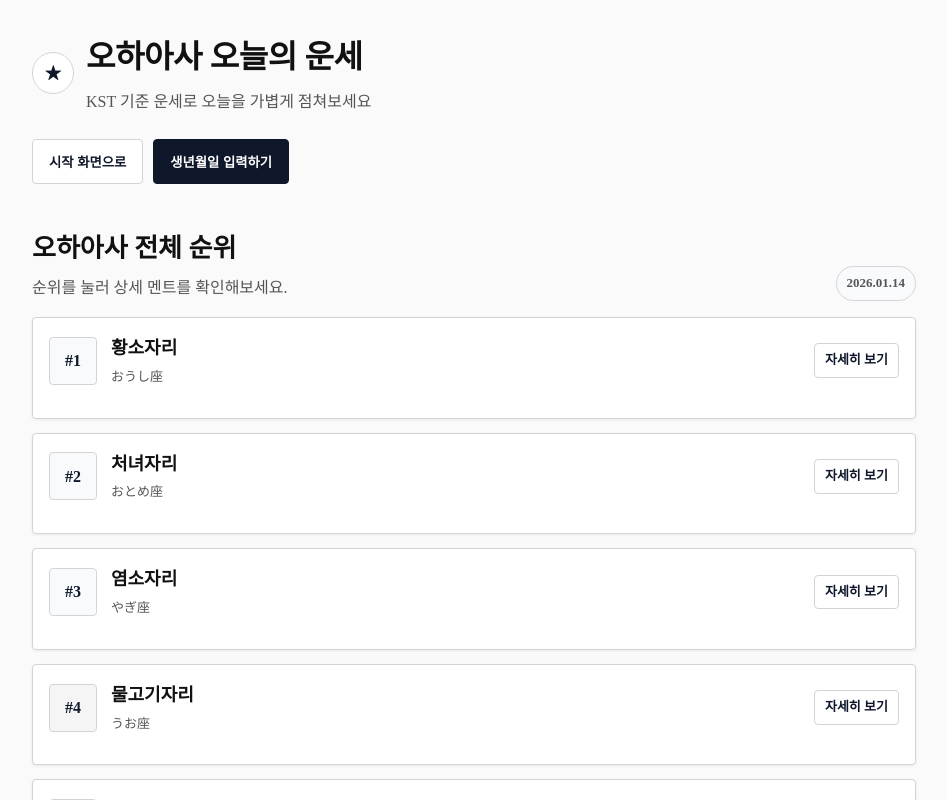
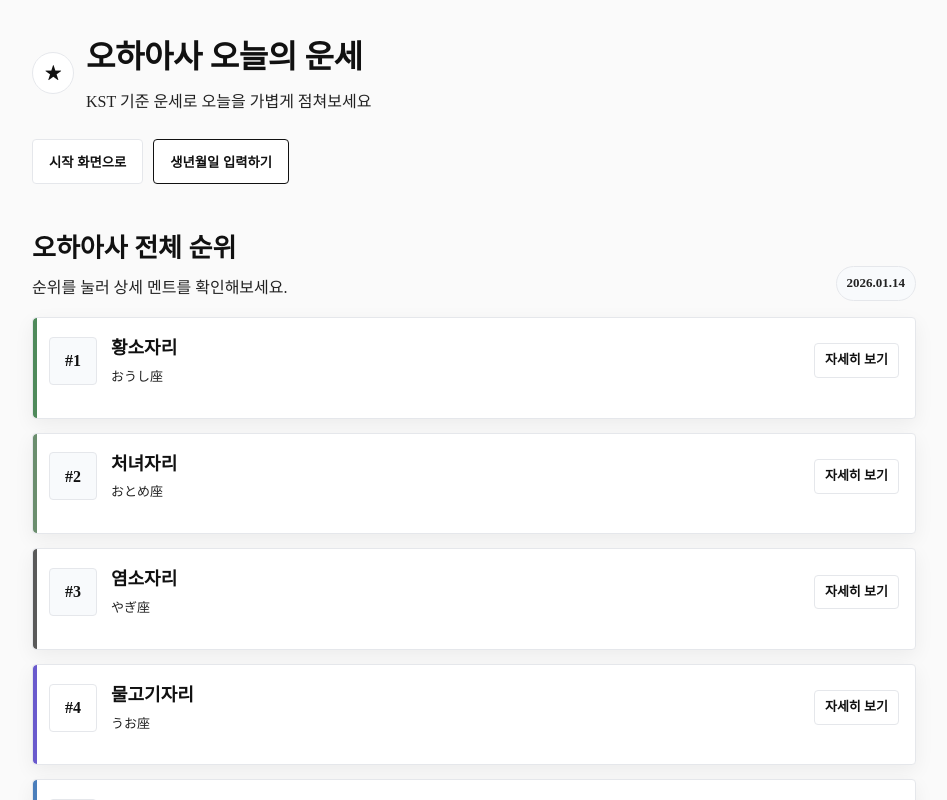
Before and after one commit to PoongzaGoon/OhaAsa, a React (Vite) app: page / in a window 1280 px wide. Both pictures are taken after a click on the button "오하아사 전체 순위 보기". Shown: the top 800 px of the page, without its empty margins (166-1113 px from the left). Built offline with nearby package versions, Linux system fonts and the light colour scheme.

Commit message:
Refine zodiac card styling

```diff
--- a/src/components/FortuneCards.jsx
+++ b/src/components/FortuneCards.jsx
@@ -1,9 +1,12 @@
-function FortuneCards({ fortunes }) {
+import { getZodiacColorStyle } from '../lib/zodiacColors';
+
+function FortuneCards({ fortunes, zodiacName }) {
+  const zodiacStyle = getZodiacColorStyle(zodiacName);
   return (
     <section className="section">
       <div className="grid cards-grid two-column">
         {fortunes.map((item) => (
-          <div key={item.key} className="glass-card card">
+          <div key={item.key} className="glass-card card zodiac-card" style={zodiacStyle}>
             <div className="meta">
               <span className="tag">{item.name}</span>
               <span className="tag">{item.toneLabel}</span>
--- a/src/components/OhaasaRanking.jsx
+++ b/src/components/OhaasaRanking.jsx
@@ -1,5 +1,6 @@
 import { useEffect, useMemo, useRef, useState } from 'react';
 import { normalizeOhaasaScores } from '../lib/fortuneScores';
+import { getZodiacColorStyle } from '../lib/zodiacColors';
 
 const CATEGORY_LABELS = {
   total: '총운',
@@ -106,7 +107,11 @@ function OhaasaRanking() {
           const scores = normalizeOhaasaScores(item.scores) || {};
           const detailId = `ranking-detail-${item.rank}`;
           return (
-            <div key={`${item.rank}-${item.sign_jp}`} className={`glass-card ranking-item ${isExpanded ? 'open' : ''}`}>
+            <div
+              key={`${item.rank}-${item.sign_jp}`}
+              className={`glass-card ranking-item ${isExpanded ? 'open' : ''}`}
+              style={getZodiacColorStyle(item.sign_ko)}
+            >
               <button
                 className="ranking-toggle"
                 type="button"
--- /dev/null
+++ b/src/lib/zodiacColors.js
@@ -0,0 +1,57 @@
+export const ZODIAC_COLORS = {
+  aries: '#E5533D',
+  taurus: '#4F8A5B',
+  gemini: '#F2B705',
+  cancer: '#4A7EBB',
+  leo: '#E08E1B',
+  virgo: '#6B8E6E',
+  libra: '#8A6BBE',
+  scorpio: '#7B2C3F',
+  sagittarius: '#2F8F9D',
+  capricorn: '#5A5A5A',
+  aquarius: '#3FA7D6',
+  pisces: '#6A5ACD',
+};
+
+const ZODIAC_NAME_MAP = {
+  양자리: 'aries',
+  황소자리: 'taurus',
+  쌍둥이자리: 'gemini',
+  게자리: 'cancer',
+  사자자리: 'leo',
+  처녀자리: 'virgo',
+  천칭자리: 'libra',
+  전갈자리: 'scorpio',
+  사수자리: 'sagittarius',
+  염소자리: 'capricorn',
+  물병자리: 'aquarius',
+  물고기자리: 'pisces',
+};
+
+const toRgba = (hex, alpha) => {
+  const value = hex.replace('#', '');
+  const size = value.length === 3 ? 1 : 2;
+  const toChannel = (start) => {
+    const raw = value.slice(start, start + size);
+    const expanded = size === 1 ? `${raw}${raw}` : raw;
+    return parseInt(expanded, 16);
+  };
+  const r = toChannel(0);
+  const g = toChannel(size);
+  const b = toChannel(size * 2);
+  return `rgba(${r}, ${g}, ${b}, ${alpha})`;
+};
+
+export const getZodiacColorByName = (name) => {
+  if (!name) return '#d4d4d8';
+  const key = ZODIAC_NAME_MAP[name.trim()];
+  return ZODIAC_COLORS[key] || '#d4d4d8';
+};
+
+export const getZodiacColorStyle = (name) => {
+  const color = getZodiacColorByName(name);
+  return {
+    '--zodiac-color': color,
+    '--zodiac-color-glow': toRgba(color, 0.25),
+  };
+};
--- a/src/pages/Result.jsx
+++ b/src/pages/Result.jsx
@@ -96,7 +96,7 @@ function Result() {
         />
       </div>
       <div className="result-stack">
-        <FortuneCards fortunes={fortune.fortunes} />
+        <FortuneCards fortunes={fortune.fortunes} zodiacName={fortune.westernZodiac} />
       </div>
     </div>
   );
--- a/src/styles/main.css
+++ b/src/styles/main.css
@@ -2,10 +2,10 @@
   color-scheme: light;
   --bg-primary: #fafafa;
   --panel: #ffffff;
-  --border: #d4d4d8;
+  --border: #e5e7eb;
   --text: #111111;
-  --muted: #555555;
-  --accent: #0f172a;
+  --muted: #222222;
+  --accent: #111111;
   --accent-soft: #e2e8f0;
   --success: #1f7a5c;
   --warning: #a16207;
@@ -56,7 +56,7 @@ a {
   background: var(--panel);
   border: 1px solid var(--border);
   border-radius: var(--radius);
-  box-shadow: 0 1px 3px rgba(15, 23, 42, 0.08);
+  box-shadow: 0 6px 20px rgba(0, 0, 0, 0.06);
 }
 
 .header {
@@ -131,9 +131,9 @@ a {
 .status-banner {
   padding: 12px 14px;
   border-radius: var(--radius);
-  background: #fff8e1;
-  border: 1px solid #f4d36b;
-  color: var(--warning);
+  background: #f8fafc;
+  border: 1px solid var(--border);
+  color: var(--text);
   font-weight: 600;
   margin-bottom: 16px;
 }
@@ -152,8 +152,7 @@ a {
 }
 
 .rank-top {
-  border-color: var(--accent);
-  box-shadow: 0 2px 6px rgba(15, 23, 42, 0.16);
+  border-color: var(--border);
 }
 
 .rank-card-header {
@@ -170,15 +169,15 @@ a {
   place-items: center;
   font-weight: 700;
   border: 1px solid var(--border);
-  color: var(--accent);
-  background: #f5f5f5;
+  color: var(--text);
+  background: #ffffff;
 }
 
 .rank-1,
 .rank-2,
 .rank-3 {
   background: #f8fafc;
-  color: var(--accent);
+  color: var(--text);
 }
 
 .rank-subtitle {
@@ -194,7 +193,7 @@ a {
 
 .rank-translation-warning {
   margin: 0;
-  color: var(--warning);
+  color: var(--text);
   font-size: 13px;
   font-weight: 600;
 }
@@ -203,7 +202,7 @@ a {
   display: grid;
   gap: 8px;
   font-weight: 700;
-  color: var(--accent);
+  color: var(--text);
 }
 
 .rank-categories {
@@ -235,7 +234,8 @@ a {
 .mini-fill {
   height: 100%;
   width: 0;
-  background: var(--accent);
+  background: var(--zodiac-color, var(--accent));
+  box-shadow: 0 0 8px var(--zodiac-color-glow, rgba(0, 0, 0, 0.1));
   transition: width 0.7s ease;
 }
 
@@ -247,10 +247,12 @@ a {
 .ranking-item {
   padding: 16px;
   border-radius: var(--radius);
+  position: relative;
+  overflow: hidden;
 }
 
 .ranking-item.open {
-  border-color: var(--accent);
+  border-color: var(--border);
 }
 
 .ranking-toggle {
@@ -274,7 +276,7 @@ a {
 
 .ranking-hint {
   margin-left: auto;
-  color: var(--accent);
+  color: var(--text);
   font-size: 13px;
   font-weight: 600;
   border: 1px solid var(--border);
@@ -359,7 +361,7 @@ a {
 }
 
 .error {
-  color: var(--danger);
+  color: var(--text);
   font-weight: 600;
   font-size: 14px;
 }
@@ -368,11 +370,11 @@ a {
   border: 1px solid var(--accent);
   padding: 12px 16px;
   border-radius: var(--radius);
-  color: var(--panel);
+  color: var(--text);
   font-weight: 600;
   cursor: pointer;
-  background: var(--accent);
-  transition: background 0.2s ease, color 0.2s ease, border-color 0.2s ease;
+  background: #ffffff;
+  transition: background 0.2s ease, border-color 0.2s ease;
 }
 
 .button:disabled {
@@ -381,18 +383,18 @@ a {
 }
 
 .button:hover:not(:disabled) {
-  background: #1e293b;
-  border-color: #1e293b;
+  background: #f4f4f5;
+  border-color: #111111;
 }
 
 .secondary-button {
   background: var(--panel);
-  color: var(--accent);
+  color: var(--text);
   border: 1px solid var(--border);
 }
 
 .secondary-button:hover:not(:disabled) {
-  color: var(--panel);
+  color: var(--text);
 }
 
 .tag {
@@ -450,6 +452,16 @@ a {
   overflow: hidden;
 }
 
+.zodiac-card::before,
+.ranking-item::before {
+  content: '';
+  position: absolute;
+  inset: 0 auto 0 0;
+  width: 4px;
+  background: var(--zodiac-color, var(--border));
+  border-radius: var(--radius) 0 0 var(--radius);
+}
+
 .card h3 {
   margin: 0;
   font-size: 18px;
@@ -460,7 +472,7 @@ a {
   align-items: center;
   gap: 12px;
   font-weight: 700;
-  color: var(--accent);
+  color: var(--text);
 }
 
 .progress-bar {
@@ -475,7 +487,8 @@ a {
   position: absolute;
   inset: 0;
   border-radius: inherit;
-  background: var(--accent);
+  background: var(--zodiac-color, var(--accent));
+  box-shadow: 0 0 8px var(--zodiac-color-glow, rgba(0, 0, 0, 0.1));
   width: 0;
   transition: width 0.8s ease;
 }
@@ -514,11 +527,11 @@ a {
 }
 
 .tip {
-  color: var(--success);
+  color: var(--text);
 }
 
 .caution {
-  color: var(--warning);
+  color: var(--text);
 }
 
 .lucky-panel {
@@ -538,7 +551,7 @@ a {
 .lucky-item {
   padding: 10px 12px;
   border-radius: var(--radius);
-  background: #f8fafc;
+  background: #ffffff;
   border: 1px solid var(--border);
 }
 
```
